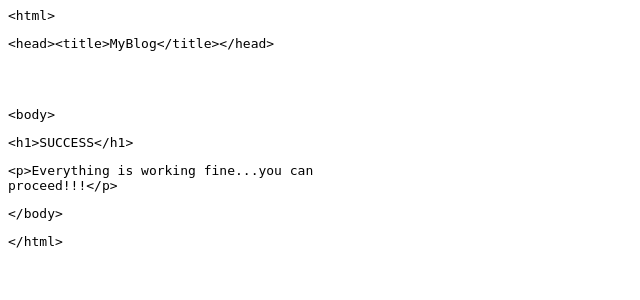
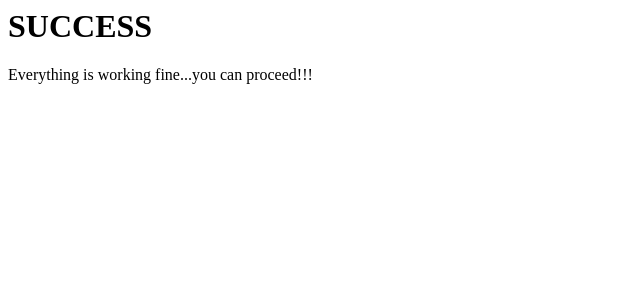
Before and after one commit to Shubham06876/my-first-blog, a Django app: page / in a window 1280 px wide. Shown: the top 300 px of the page, without its empty margins (0-640 px from the left). Run offline with Django 3.2, Linux system fonts and the light colour scheme.

Commit message:
fourth commit

```diff
--- a/blog/templates/blog/post_list.html
+++ b/blog/templates/blog/post_list.html
@@ -1,29 +1,9 @@
-<!DOCTYPE HTML PUBLIC "-//W3C//DTD HTML 4.0 Transitional//EN">
 <html>
-<head>
-	<meta http-equiv="content-type" content="text/html; charset=utf-8">
-	<title></title>
-	<meta name="generator" content="LibreOffice 4.2.8.2 (Linux)">
-	<meta name="created" content="0;0">
-	<meta name="changed" content="20171113;232053319317766">
-	<style type="text/css">
-	<!--
-		@page { margin: 2cm }
-		p { margin-bottom: 0.25cm; line-height: 120% }
-		pre.cjk { font-family: "Droid Sans Fallback", monospace }
-	-->
-	</style>
-</head>
-<body lang="en-IN" dir="ltr">
-<pre class="western">&lt;html&gt;</pre>
-<pre class="western">&lt;head&gt;&lt;title&gt;MyBlog&lt;/title&gt;&lt;/head&gt;</pre>
-<pre class="western"><br>
-</pre>
-<pre class="western">&lt;body&gt;</pre>
-<pre class="western">&lt;h1&gt;SUCCESS&lt;/h1&gt;</pre>
-<pre class="western">&lt;p&gt;Everything is working fine...you can
-proceed!!!&lt;/p&gt;</pre>
-<pre class="western">&lt;/body&gt;</pre>
-<pre class="western">&lt;/html&gt;</pre>
+<head><title>MyBlog</title></head>
+<body>
+<h1>SUCCESS</h1>
+
+<p>Everything is working fine...you can
+proceed!!!</p>
 </body>
 </html>
```
